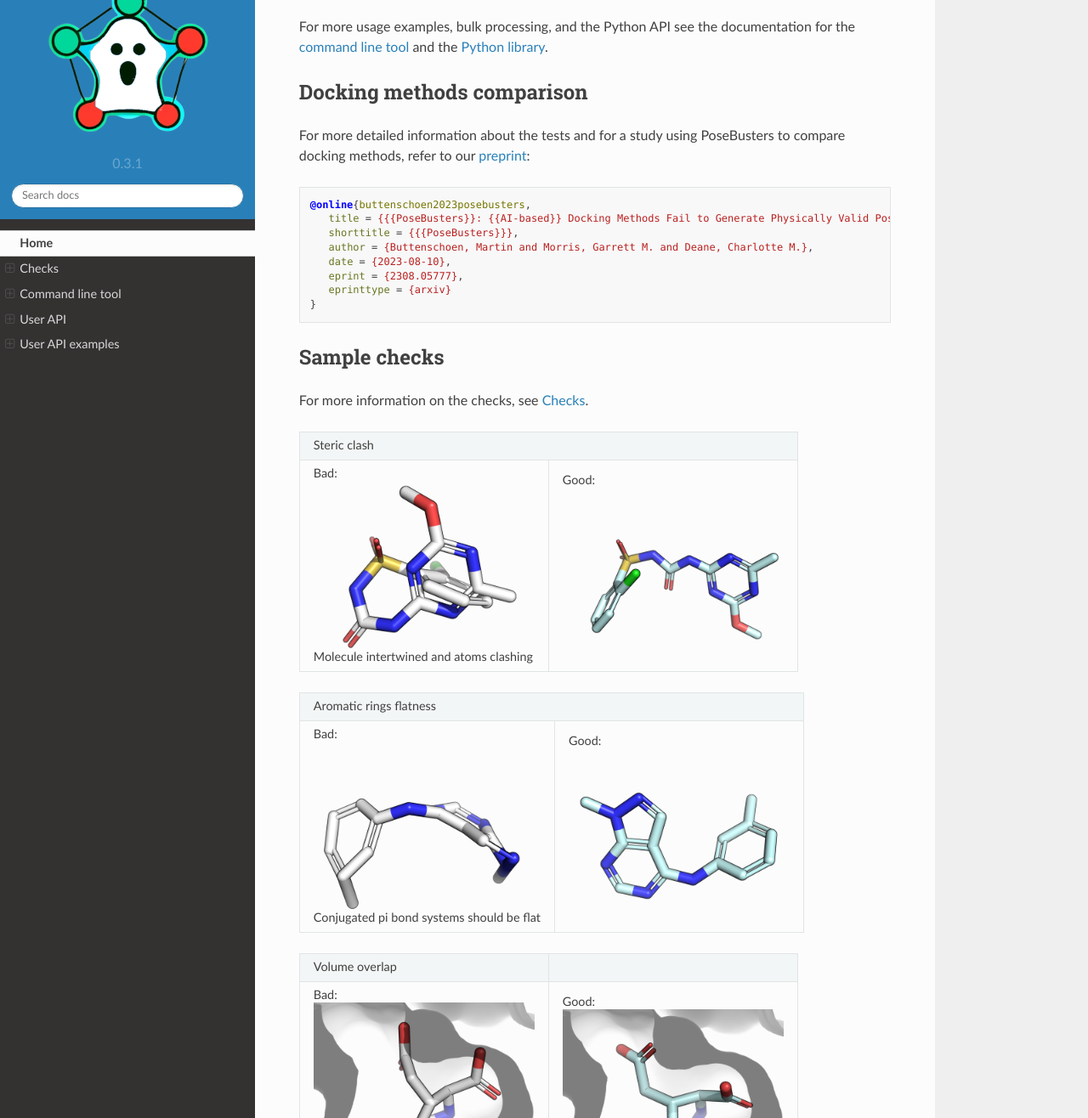
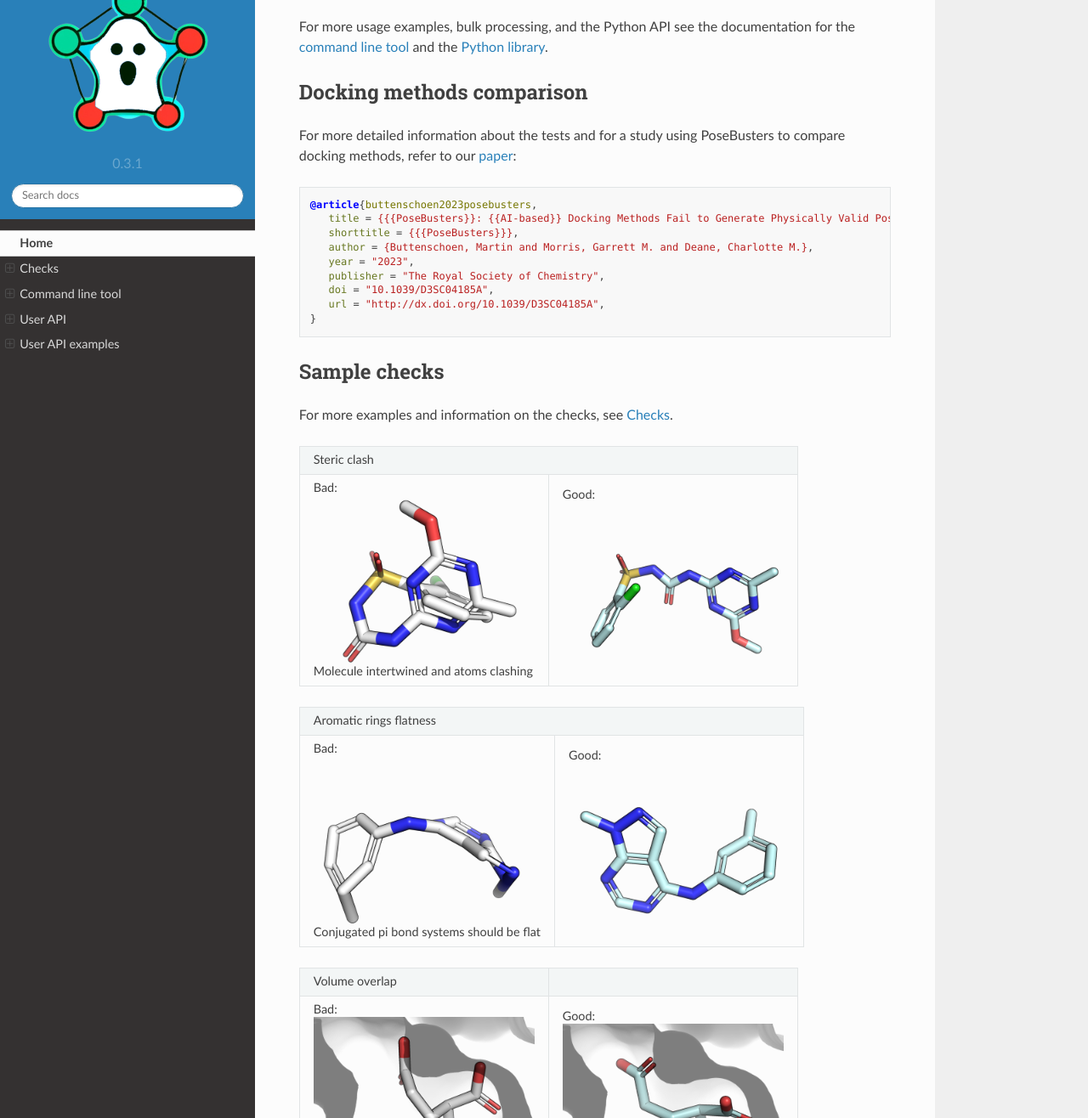
Before and after one commit to maabuu/posebusters, a Sphinx documentation site: the page built from docs/source/index.rst, in a window 1280 px wide and 1400 px high, scrolled down 828 px, cut to the strip 84-1400 px from the top of the window. Shown: the whole strip at 85% size. Built offline with Sphinx 7.4.7 and the Read the Docs theme 2.0.0, drawn with Linux system fonts in a browser that asks for light colours; some of the changed text lies outside the part shown.

Commit message:
Update paper link

```diff
--- a/docs/source/index.rst
+++ b/docs/source/index.rst
@@ -134,24 +134,26 @@ Docking methods comparison
 ====================================
 
 .. _preprint: https://arxiv.org/abs/2308.05777
+.. _paper: https://doi.org/10.1039/D3SC04185A
 
-For more detailed information about the tests and for a study using PoseBusters to compare docking methods, refer to our `preprint`_:
+For more detailed information about the tests and for a study using PoseBusters to compare docking methods, refer to our `paper`_:
 
 .. code-block:: bibtex
 
-   @online{buttenschoen2023posebusters,
+   @article{buttenschoen2023posebusters,
       title = {{{PoseBusters}}: {{AI-based}} Docking Methods Fail to Generate Physically Valid Poses or Generalise to Novel Sequences},
       shorttitle = {{{PoseBusters}}},
       author = {Buttenschoen, Martin and Morris, Garrett M. and Deane, Charlotte M.},
-      date = {2023-08-10},
-      eprint = {2308.05777},
-      eprinttype = {arxiv}
+      year = "2023",
+      publisher = "The Royal Society of Chemistry",
+      doi = "10.1039/D3SC04185A",
+      url = "http://dx.doi.org/10.1039/D3SC04185A",
    }
 
 Sample checks
 ====================================
 
-For more information on the checks, see :ref:`checks`.
+For more examples and information on the checks, see :ref:`checks`.
 
 +---------------------------------------------+----------------------------------------+
 | Steric clash                                                                         |
@@ -184,7 +186,7 @@ For more information on the checks, see :ref:`checks`.
 +---------------------------------------------+----------------------------------------+
 
 
-For more information on the checks, see :ref:`checks`.
+For more examples and information on the checks, see :ref:`checks`.
 
 Contents
 ====================================
```
